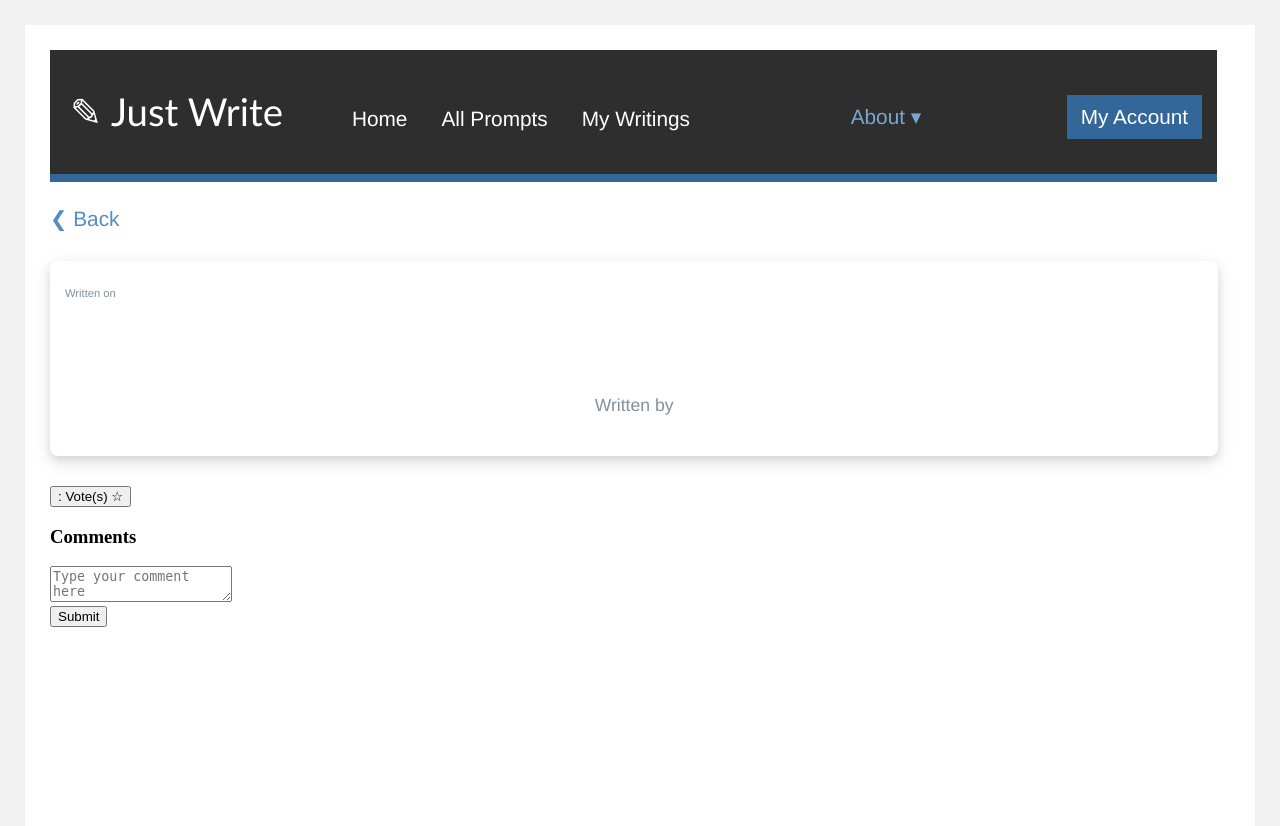
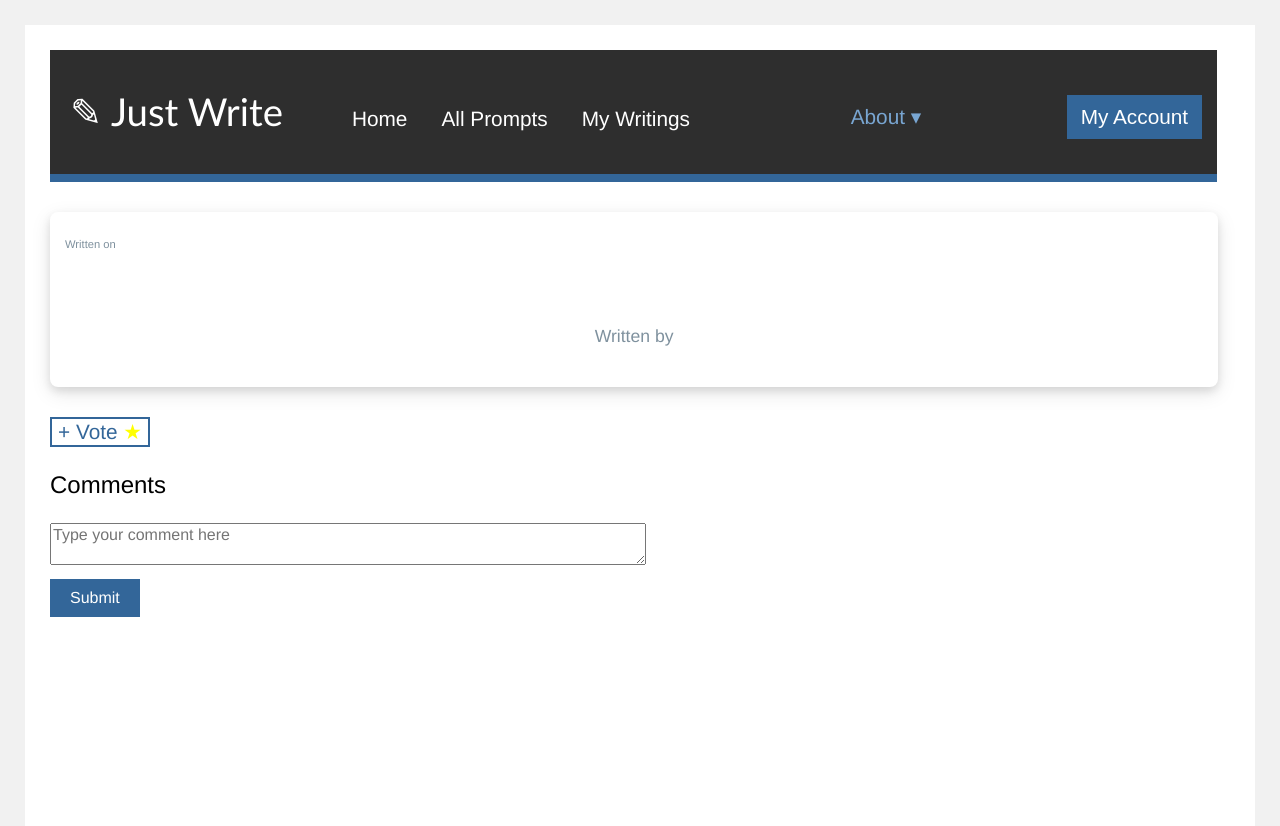
Before and after one commit to membriux/Prompter, a Python web app: template templates/writing.html in a window 1280 px wide. Shown: the top 826 px of the page. Run offline with Jinja, Linux system fonts and the light colour scheme; the template is opened without the code that fills it, so the values that code supplies are empty.

Commit message:
Added css to the main pages.

```diff
--- a/templates/my_writings.html
+++ b/templates/my_writings.html
@@ -32,8 +32,8 @@
           <div class="dropdown" id="account_container">
             <button class="dropbuttton" id="account_button"> My Account </button>
             <div class="dropdown-content" id="account_drop">
-              <a href="">Currently logged in as {{username}}</a>
               <a href="{{logout_url}}"> Logout </a>
+              <a href=""> Settings </a>
             </div>
           </div>
 
@@ -44,7 +44,7 @@
         <h1 id="my-writings">My Writings</h1>
 
         {% for writing in writings %}
-        <div class="bottom-container">
+        <div id="my-stories-list" class="bottom-container">
           <a class="story-title" id="my-story" href="{{writing.url()}}">
             <div class="story">
                 <h2 class="story-title"> {{writing.title}} </h2>
--- a/templates/stylesheets/home.css
+++ b/templates/stylesheets/home.css
@@ -177,12 +177,13 @@ a {
 
 .prompt-container {
   border-radius: 1%;
+  word-wrap: break-word;
   display: inline-block;
   width: 96%;
   height: auto;
   padding: 5px;
   background-color: white;
-  border: 15px solid white;
+  border: 10px solid white;
   margin-bottom: 35px;
 }
 
@@ -190,7 +191,7 @@ a {
   word-wrap: break-word;
   text-align: left;
   min-height: 30px;
-  border-radius: 3px;
+  padding-top: 10px;
   font-family: Arial;
   font-size: 14px;
   line-height: 1.5;
@@ -199,6 +200,7 @@ a {
 
 .prompt-text {
   word-wrap: break-word;
+  margin: 15px;
   padding: 10px;
   min-height: 30px;
   border-radius: 3px;
@@ -252,3 +254,11 @@ a {
 .submit:hover{
   background-color: #4080bf;
 }
+
+#featured-title {
+  margin-top: 40px;
+  font-size: 2.3em;
+  font-weight: 400;
+  font-family: 'Helvetica Neue', Helvetica ,Arial , sans-serif;
+  color: black;
+}
--- a/templates/stylesheets/one.css
+++ b/templates/stylesheets/one.css
@@ -4,8 +4,14 @@
 
 
 
+#my-stories-list {
+display: inline-block;
+}
+
 .story {
-  max-width: 33%;
+  display: inline-block;
+  min-width: 45%;
+
   box-shadow: 0 4px 8px 0 rgba(0, 0, 0, 0.1), 0 6px 20px 0 rgba(0, 0, 0, 0.1);
   text-align: center;
   margin: 35px;
@@ -35,6 +41,8 @@
   color: black;
 }
 
+
+
 #my-story {
   text-align: center
 }
@@ -55,7 +63,7 @@
 .prompt-container {
   box-shadow: 0 4px 8px 0 rgba(0, 0, 0, 0.1), 0 6px 20px 0 rgba(0, 0, 0, 0.1);
   border-radius: 8px;
-  width: 99%;
+  max-width: 99%;
   height: auto;
   padding: 0;
   border: 0;
@@ -87,6 +95,7 @@
 }
 
 #all_prompts {
+  padding-left: 8px;
   text-align: left;
   text-decoration: none;
   font-size: 3em;
@@ -111,15 +120,19 @@
   font-weight: 200;
 }
 
+.prompt-container{
+  width: 99%;
+}
+
 #user-story {
   text-align: center;
   font-size: 2.3em;
 }
 
 
-
-
 .author {
+  text-decoration: none;
+  margin-top: -20px;
   text-align: center;
   font-weight: 500;
   font-size: 1.1em;
@@ -128,12 +141,93 @@
   padding: 15px;
 }
 
+.author-username {
+  color: #7f919e;
+  font-family: 'Helvetica Neue', Helvetica ,Arial , sans-serif;
+  font-size: 1.3em;
+  font-weight: 400;
+  text-decoration: none;
+}
 
 .story-text {
-  font-size: 1em;
+  font-size: 1.1em;
   max-height: 600px;
   font-family: "Palatino Linotype", "Book Antiqua", Palatino, serif;
   width: 100%;
   text-align: left;
-  margin-bottom: 25px;
+  margin: 25px;
 }
+
+.vote-button {
+  background-color: white;
+  border: 2px solid #336699;
+  color:  #336699;
+  text-decoration: none;
+  font-family: 'Helvetica Neue', Helvetica ,Arial , sans-serif;
+  font-size: 1.3em;
+  font-weight: 400;
+}
+
+.vote-star {
+  color: yellow;
+}
+
+.comment {
+  font-size: 1.5em;
+  font-weight: 400;
+  font-family: 'Helvetica Neue', Helvetica ,Arial , sans-serif;
+  color: black;
+}
+
+.input-comment {
+  width: 50%;
+  height: auto;
+  font-size: 1em;
+  font-weight: 400;
+  font-family: 'Helvetica Neue', Helvetica ,Arial , sans-serif;
+  margin-bottom: 10px;
+}
+
+.submit-comment {
+  text-decoration: none;
+  font-size: 1em;
+  font-family: 'Helvetica Neue', Helvetica ,Arial , sans-serif;
+  font-weight: 200;
+  background-color: #336699;
+  padding: 10px 20px;
+  color: white;
+  border-style: none;
+}
+
+.submit-comment:hover {
+  background-color: #4080bf;
+}
+
+.comment-container {
+  width: 50%;
+  height: auto;
+}
+
+.comment-container:nth-child(2n) {
+background-color: #e6e6e6;
+}
+
+.commenter {
+  font-weight: 500;
+  font-size: 1em;
+  color: black;
+  font-family: 'Helvetica Neue', Helvetica ,Arial , sans-serif;
+  padding: 15px;
+  margin-bottom: -15px;
+}
+
+
+
+.comment-text {
+  font-weight: 500;
+  font-size: .85em;
+  color: #404040;
+  font-family: Arial , sans-serif;
+  padding: 10px;
+  margin-bottom: -15px;
+}
--- a/templates/writing.html
+++ b/templates/writing.html
@@ -30,48 +30,44 @@
         <div class="dropdown" id="account_container">
           <button class="dropbuttton" id="account_button"> My Account </button>
           <div class="dropdown-content" id="account_drop">
-            <a href="">Currently logged in as {{username}}</a>
             <a href="{{logout_url}}"> Logout </a>
+            <a href=""> Settings </a>
           </div>
         </div>
 
       </div>
       <!--  Put stuff here -->
-      <div class="back-button-container">
-        <a class="back-button" href=""> &#10094; Back </a>
-      </div>
       <div class="bottom-container">
           <div class="prompt-container">
             <p class="date" > Written on {{writing.date}}</p>
                 <h1 class="story-title" id="user-story">{{writing.title}}</h1>
-                    <p class="author" > Written by <a href="{{writing.user_key.get().url()}}">{{writing.user_key.get().name}}</a></p>
+                    <p class="author" > Written by
+                      <a class="username-author" href="{{writing.user_key.get().url()}}">
+                        {{writing.user_key.get().name}}</a></p>
                     <p class="story-text" style="white-space:pre-wrap">{{writing.text}}</p>
             </div>
           </a>
       </div>
 
       <form action="{{writing.url()}}" method="post">
-        <button name="vote" value="1">{{writing.count}}: Vote(s)
-          {% if already_voted %}
-            &#x2605
-          {% else %}
-            &#x2606
-          {% endif %}
+        <button class="vote-button"name="vote" value="1">+ Vote
+          <span class="vote-star">&#9733; </span>
         </button>
       </form>
 
 
       <form action="{{writing.url()}}" method="post">
-        <h3>Comments</h3>
-        <textarea name="comment" placeholder="Type your comment here"></textarea><br>
-        <button>Submit</button>
+        <h3 class="comment">Comments</h3>
+        <textarea class="input-comment" name="comment" placeholder="Type your comment here"></textarea><br>
+        <button class="submit-comment">Submit</button>
       </form>
 
       {% for comment in comments %}
-        <div class="comment">
-          <p><a href="{{comment.user_key.get().url()}}">{{comment.name}}</a></p>
-          <p class="date">Posted on {{comment.date}}</p>
-          <p>{{comment.text}}</p>
+        <div class="comment-container">
+          <p class="commenter">{{comment.name}}</p>
+          <p class="comment-text">{{comment.text}}</p>
+          <p class="date"> Posted {{comment.date}}</p>
+
         </div>
       {% endfor %}
 
```
Also changed, not shown: templates/home.html (+15 -4 lines), 1 other file.
